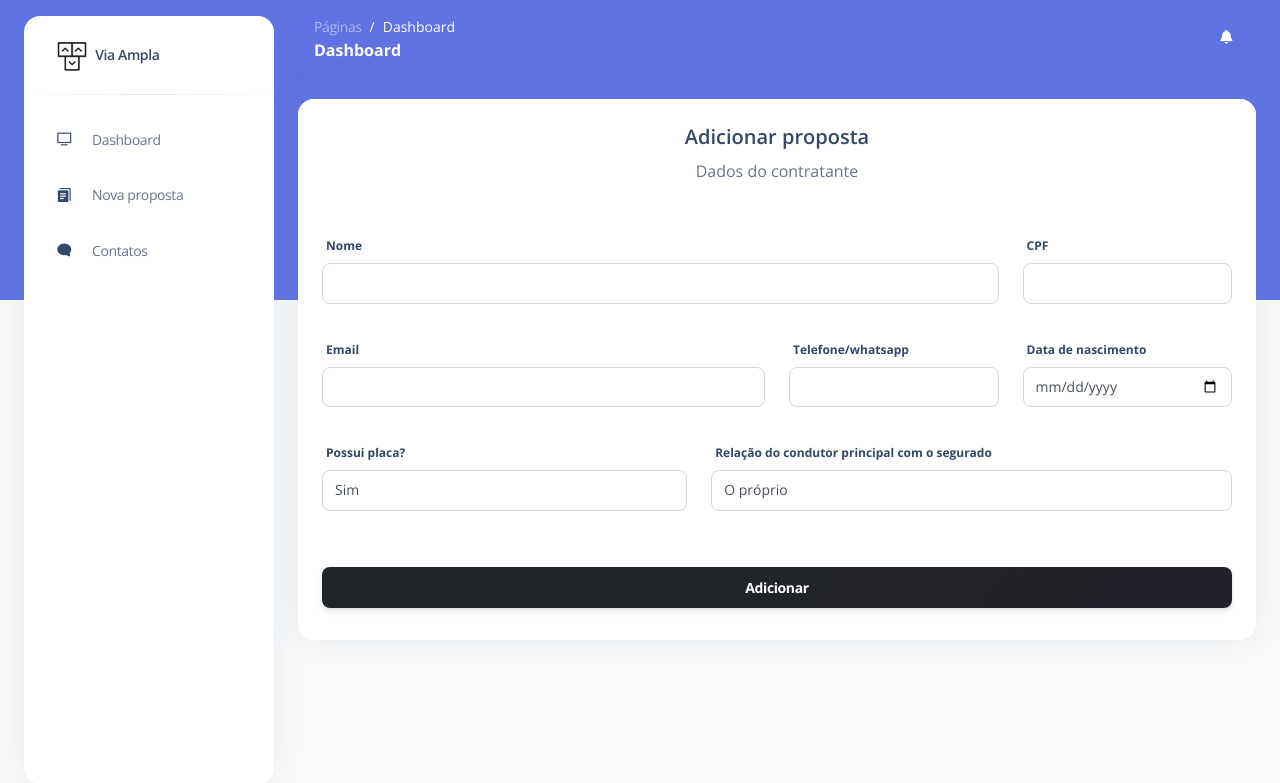
After one commit to arthur-asilva/ViaAmpla, a Django app: page /add_proposal in a window 1280 px wide. The commit adds this page. Shown: the top 783 px of the page. Run offline with Django 3.2, Linux system fonts and the light colour scheme; some libraries are stand-ins or nearby versions.

Commit message:
add proposal template

```diff
--- a/apps/client/models.py
+++ b/apps/client/models.py
@@ -7,6 +7,7 @@ class Client(models.Model):
     client_email = models.EmailField(max_length=254)
     client_born_date = models.DateField()
     client_cpf = models.CharField(max_length=11)
+    client_phone_number = models.CharField(max_length=30)
     client_has_license_plate = models.BooleanField()
     client_conductor_relation = models.IntegerField(choices=CLIENT_RELATION)
 
--- /dev/null
+++ b/apps/client/urls.py
@@ -0,0 +1,6 @@
+from django.urls import path
+from . import views
+
+urlpatterns = [
+    path('add_proposal', views.ClientAddProposal, name='add_proposal')
+]
--- a/apps/client/views.py
+++ b/apps/client/views.py
@@ -1,3 +1,8 @@
 from django.shortcuts import render
+from apps.utils.views import CLIENT_RELATION
 
-# Create your views here.
+def ClientAddProposal(request):
+    data = {
+        'client_relation': CLIENT_RELATION
+    }
+    return render(request, 'client/add_ proposal.html', data)
--- a/core/urls.py
+++ b/core/urls.py
@@ -21,5 +21,6 @@ from django.conf import settings
 urlpatterns = [
     path('admin/', admin.site.urls),
     path('', include('apps.user.urls')),
-    path('', include('apps.dashboard.urls'))
+    path('', include('apps.dashboard.urls')),
+    path('', include('apps.client.urls')),
 ] + static(settings.STATIC_URL, document_root=settings.STATIC_ROOT)
--- a/templates/base.html
+++ b/templates/base.html
@@ -58,7 +58,7 @@
           </a>
         </li>
         <li class="nav-item">
-          <a class="nav-link" href="#">
+          <a class="nav-link" href="{% url 'add_proposal' %}">
             <div class="icon icon-shape icon-sm border-radius-md text-center me-2 d-flex align-items-center justify-content-center">
               <i class="ni ni-single-copy-04 text-dark text-sm opacity-10"></i>
             </div>
--- /dev/null
+++ b/templates/client/add_ proposal.html
@@ -0,0 +1,61 @@
+{% extends '../base.html' %}
+{% load static %}
+
+{% block content %}
+<div class="container-fluid py-4">
+    <div class="card z-index-0">
+        <div class="card-header text-center pt-4">
+            <h5>Adicionar proposta</h5>
+            <span>Dados do contratante</span>
+        </div>
+        <div class="card-body">
+            <form role="form" method="post">
+                <div class="row mb-3">
+                    <div class="form-group col-9 mb-3">
+                        <label>Nome</label>
+                        <input type="text" class="form-control" name="client_name" aria-label="Nome">
+                    </div>
+                    <div class="form-group col-3">
+                        <label>CPF</label>
+                        <input type="text" class="form-control" name="client_cpf" aria-label="CPF">
+                    </div>
+                </div>
+                <div class="row mb-3">
+                    <div class="form-group col-6">
+                        <label>Email</label>
+                        <input type="email" class="form-control" name="client_email" aria-label="Email">
+                    </div>
+                    <div class="form-group col-3">
+                        <label>Telefone/whatsapp</label>
+                        <input type="text" class="form-control" name="client_phone_number" aria-label="Telefone">
+                    </div>
+                    <div class="form-group col-3">
+                        <label>Data de nascimento</label>
+                        <input type="date" class="form-control" name="client_born_date" aria-label="Data de nascimento">
+                    </div>
+                </div>
+                <div class="row mb-3">
+                    <div class="form-group col-5">
+                        <label>Possui placa?</label>
+                        <select class="form-control" name="client_has_license_plate">
+                            <option selected value="1">Sim</option>
+                            <option value="0">Não</option>
+                        </select>
+                    </div>
+                    <div class="form-group col-7">
+                        <label>Relação do condutor principal com o segurado</label>
+                        <select class="form-control" name="client_conductor_relation">
+                            {% for relation in client_relation %}
+                                <option value="1">{{relation.1}}</option>
+                            {% endfor %}
+                        </select>
+                    </div>
+                </div>
+                <div class="text-center">
+                    <button type="button" class="btn bg-gradient-dark w-100 my-4 mb-2">Adicionar</button>
+                </div>
+            </form>
+        </div>
+    </div>
+</div>
+{% endblock content %}
```
Also changed, not shown: apps/client/migrations/0006_client_client_phone_number.py (added), db.sqlite3.
